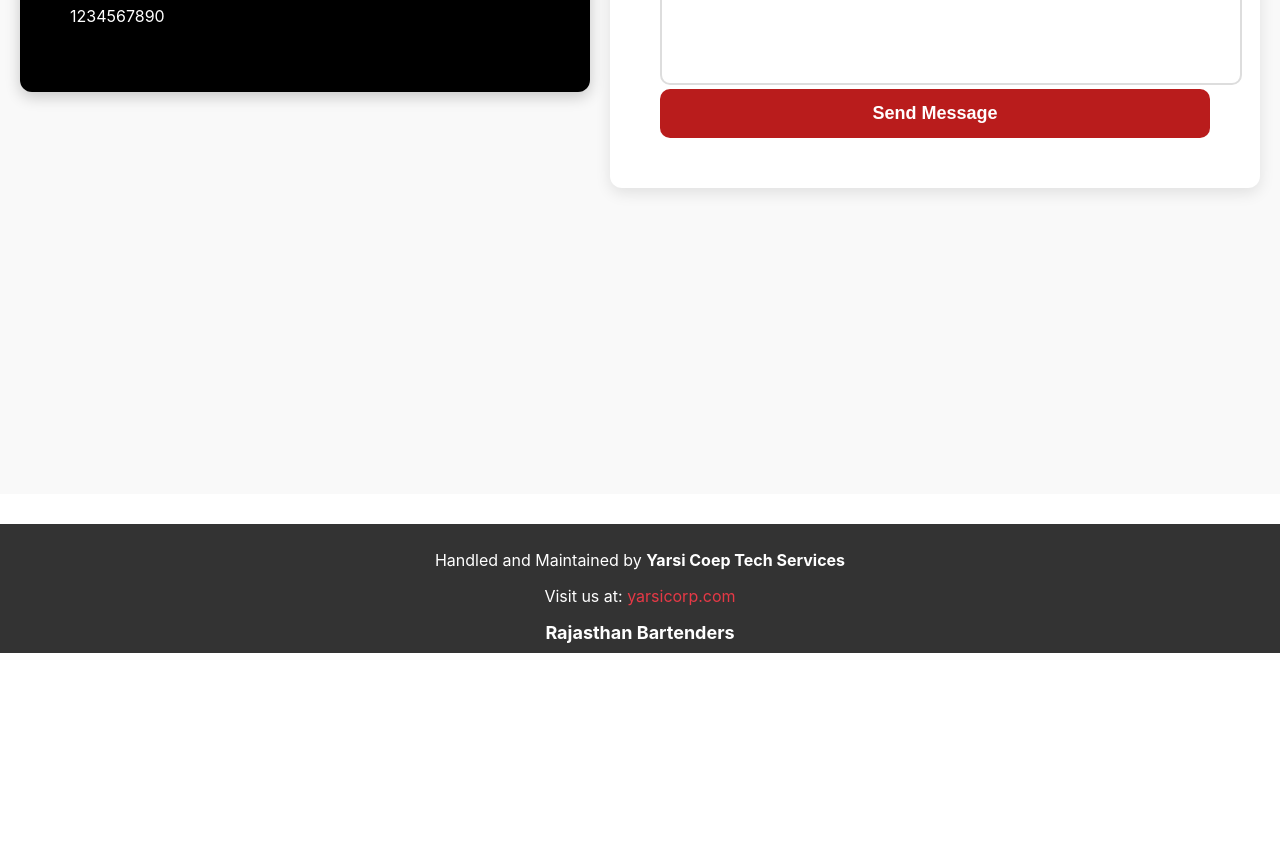
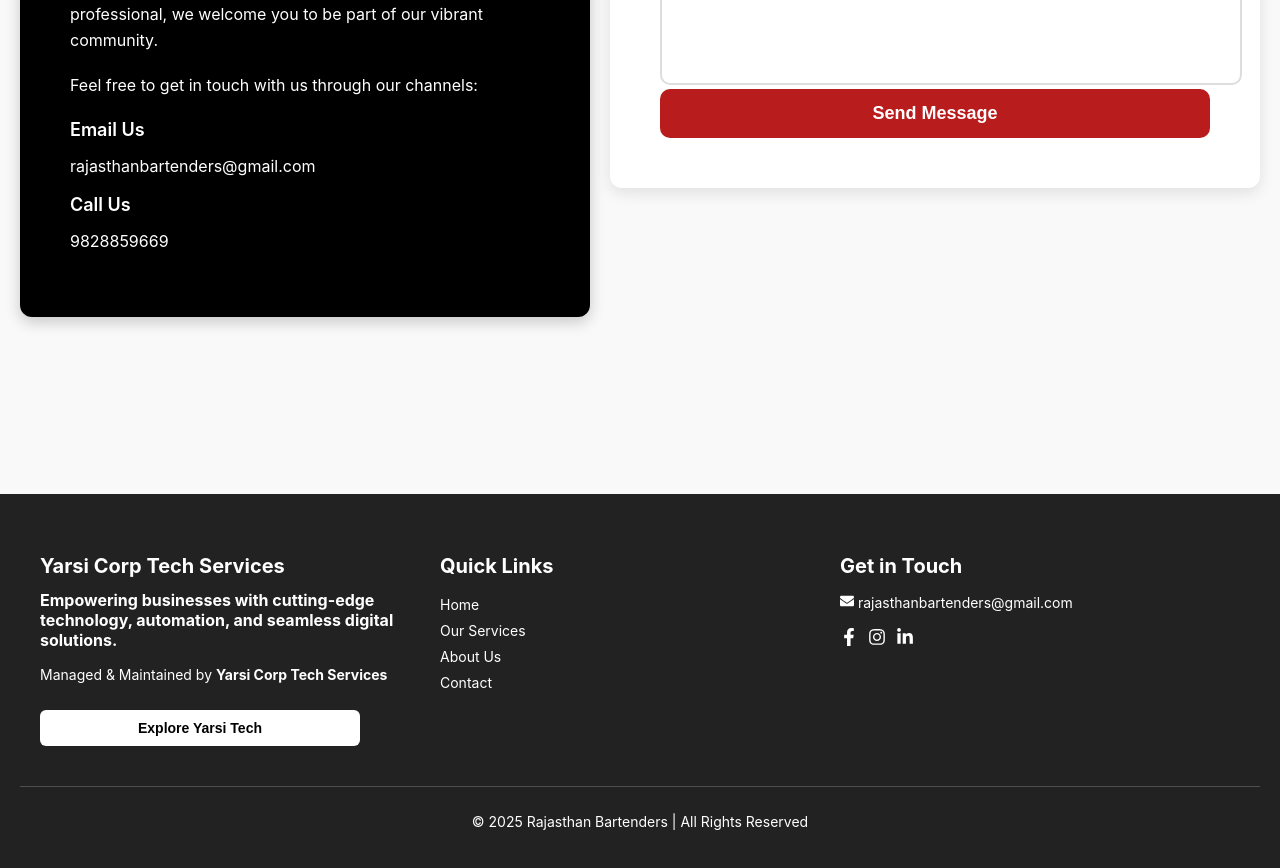
Before and after one commit to rajbar2025/rajbar_frontend, a React (Create React App) app: page /contact in a window 1280 px wide. Shown: the part 464-1332 px from the top of the page. Before the commit the page ends 1117 px from the top, so only its background shows below. Built offline with nearby package versions, Linux system fonts and the light colour scheme.

Commit message:
UPDATE:tech team added

```diff
--- a/package.json
+++ b/package.json
@@ -5,8 +5,10 @@
   "dependencies": {
     "axios": "^1.7.9",
     "cra-template": "1.2.0",
+    "framer-motion": "^12.4.1",
     "react": "^19.0.0",
     "react-dom": "^19.0.0",
+    "react-icons": "^5.4.0",
     "react-router-dom": "^7.1.5",
     "react-scripts": "5.0.1",
     "react-slick": "^0.30.3",
--- a/public/index.html
+++ b/public/index.html
@@ -2,42 +2,37 @@
 <html lang="en">
   <head>
     <meta charset="utf-8" />
-    <link rel="icon" href="%PUBLIC_URL%/favicon.ico" />
     <meta name="viewport" content="width=device-width, initial-scale=1" />
     <meta name="theme-color" content="#000000" />
-    <meta
-      name="description"
-      content="Web site created using create-react-app"
-    />
-    <link rel="apple-touch-icon" href="%PUBLIC_URL%/logo192.png" />
-    <!--
-      manifest.json provides metadata used when your web app is installed on a
-      user's mobile device or desktop. See https://developers.google.com/web/fundamentals/web-app-manifest/
-    -->
+
+    <!-- SEO & Meta Tags -->
+    <meta name="title" content="Rajasthan Bartenders – Premium Bartending Services" />
+    <meta name="description" content="Experience world-class bartending services with Rajasthan Bartenders. We specialize in luxury bar setups, custom cocktails, and professional mixology for weddings, corporate events, and private parties." />
+    <meta name="keywords" content="Rajasthan Bartenders, bartending services, cocktail catering, wedding bar service, event bartenders, professional bartenders, luxury bar setup, mixology, flair bartending, corporate event bar" />
+    <meta name="author" content="Rajasthan Bartenders" />
+
+    <!-- Open Graph (Facebook) -->
+    <meta property="og:title" content="Rajasthan Bartenders – Premium Bartending Services" />
+    <meta property="og:description" content="Book Rajasthan Bartenders for luxury event bartending, custom cocktails, and expert mixology services." />
+    <meta property="og:image" content="https://scontent.fdel3-2.fna.fbcdn.net/v/t39.30808-6/274124686_106439105303129_3778037032782586134_n.png?_nc_cat=105&ccb=1-7&_nc_sid=cc71e4&_nc_ohc=Gqz3hL56NU8Q7kNvgE6FBV4&_nc_oc=AdjXKL_ibfp5sV1nr0biJ1522fJ3PgegrFiJK2jWKzvjzJ7imqkpFC0tzz1z-HOHRHclTWtEiVTfgQJizPA9bcQK&_nc_zt=23&_nc_ht=scontent.fdel3-2.fna&_nc_gid=AbDoaSphzlg2rxwx0bwkjcH&oh=00_AYDNBrLFn98-Dqt1GwQEjEmDJIuzqa6eSonag7H-Eeq9JQ&oe=67AD301F" />
+    <meta property="og:url" content="https://www.rajasthanbartenders.com" />
+    <meta property="og:type" content="website" />
+
+    <!-- Twitter Card -->
+    <meta name="twitter:card" content="summary_large_image" />
+    <meta name="twitter:title" content="Rajasthan Bartenders – Elevating Events with Excellence" />
+    <meta name="twitter:description" content="Book Rajasthan Bartenders for luxury event bartending, custom cocktails, and expert mixology services." />
+    <meta name="twitter:image" content="https://scontent.fdel3-2.fna.fbcdn.net/v/t39.30808-6/274124686_106439105303129_3778037032782586134_n.png?_nc_cat=105&ccb=1-7&_nc_sid=cc71e4&_nc_ohc=Gqz3hL56NU8Q7kNvgE6FBV4&_nc_oc=AdjXKL_ibfp5sV1nr0biJ1522fJ3PgegrFiJK2jWKzvjzJ7imqkpFC0tzz1z-HOHRHclTWtEiVTfgQJizPA9bcQK&_nc_zt=23&_nc_ht=scontent.fdel3-2.fna&_nc_gid=AbDoaSphzlg2rxwx0bwkjcH&oh=00_AYDNBrLFn98-Dqt1GwQEjEmDJIuzqa6eSonag7H-Eeq9JQ&oe=67AD301F" />
+
+    <!-- Favicon -->
+    <link rel="icon" href="https://scontent.fdel3-2.fna.fbcdn.net/v/t39.30808-6/274124686_106439105303129_3778037032782586134_n.png?_nc_cat=105&ccb=1-7&_nc_sid=cc71e4&_nc_ohc=Gqz3hL56NU8Q7kNvgE6FBV4&_nc_oc=AdjXKL_ibfp5sV1nr0biJ1522fJ3PgegrFiJK2jWKzvjzJ7imqkpFC0tzz1z-HOHRHclTWtEiVTfgQJizPA9bcQK&_nc_zt=23&_nc_ht=scontent.fdel3-2.fna&_nc_gid=AbDoaSphzlg2rxwx0bwkjcH&oh=00_AYDNBrLFn98-Dqt1GwQEjEmDJIuzqa6eSonag7H-Eeq9JQ&oe=67AD301F" />
+    <link rel="apple-touch-icon" href="https://scontent.fdel3-2.fna.fbcdn.net/v/t39.30808-6/274124686_106439105303129_3778037032782586134_n.png?_nc_cat=105&ccb=1-7&_nc_sid=cc71e4&_nc_ohc=Gqz3hL56NU8Q7kNvgE6FBV4&_nc_oc=AdjXKL_ibfp5sV1nr0biJ1522fJ3PgegrFiJK2jWKzvjzJ7imqkpFC0tzz1z-HOHRHclTWtEiVTfgQJizPA9bcQK&_nc_zt=23&_nc_ht=scontent.fdel3-2.fna&_nc_gid=AbDoaSphzlg2rxwx0bwkjcH&oh=00_AYDNBrLFn98-Dqt1GwQEjEmDJIuzqa6eSonag7H-Eeq9JQ&oe=67AD301F" />
     <link rel="manifest" href="%PUBLIC_URL%/manifest.json" />
-    <!--
-      Notice the use of %PUBLIC_URL% in the tags above.
-      It will be replaced with the URL of the `public` folder during the build.
-      Only files inside the `public` folder can be referenced from the HTML.
 
-      Unlike "/favicon.ico" or "favicon.ico", "%PUBLIC_URL%/favicon.ico" will
-      work correctly both with client-side routing and a non-root public URL.
-      Learn how to configure a non-root public URL by running `npm run build`.
-    -->
-    <title>React App</title>
+    <title>Rajasthan Bartenders – Elevating Events with Excellence</title>
   </head>
   <body>
-    <noscript>You need to enable JavaScript to run this app.</noscript>
+    <noscript>Rajasthan Bartenders – Elevating Events with Excellence. Experience premium bartending services for your special occasions.</noscript>
     <div id="root"></div>
-    <!--
-      This HTML file is a template.
-      If you open it directly in the browser, you will see an empty page.
-
-      You can add webfonts, meta tags, or analytics to this file.
-      The build step will place the bundled scripts into the <body> tag.
-
-      To begin the development, run `npm start` or `yarn start`.
-      To create a production bundle, use `npm run build` or `yarn build`.
-    -->
   </body>
 </html>
--- a/src/App.js
+++ b/src/App.js
@@ -2,10 +2,11 @@ import { BrowserRouter as Router, Routes, Route } from "react-router-dom";
 import Navbar from "./components/Navbar.js";
 import Footer from "./components/Footer.js";
 import Home from "./pages/Home.js";
-import About from "./pages/About.js";
+import About from "./components/AboutSection.js";
 import Events from "./components/EventsSection.js";
 import Contact from "./pages/Contact.js";
 import Register from "./pages/Register.js";
+import AboutTech from "./pages/AboutTech.js"
 
 function App() {
   return (
@@ -18,6 +19,8 @@ function App() {
             <Route path="/about" element={<About />} />
             <Route path="/events" element={<Events />} />
             <Route path="/contact" element={<Contact />} />
+            <Route path="/yarsi-tech" element={<AboutTech />} />
+
             <Route path="/register" element={<Register />} />
           </Routes>
         </main>
--- a/src/components/AboutSection.js
+++ b/src/components/AboutSection.js
@@ -10,6 +10,8 @@ const AboutUs = () => {
 
       <div className="content">
         <div className="image-grid">
+        <img src={AboutUsimg} alt="Liquor" className="responsive-img" />
+        <img src={AboutUsimg} alt="Liquor" className="responsive-img" />
         <img src={AboutUsimg} alt="Liquor" className="responsive-img" />
 
           {/* <img src="/bar.jpg" alt="Bar Scene" className="img" />
--- a/src/components/Footer.js
+++ b/src/components/Footer.js
@@ -1,22 +1,52 @@
 import React from "react";
 import "../styles/footer.css";
-// import brandLogo from "../assets/brand-logo.png";
+import { FaFacebookF, FaInstagram, FaLinkedinIn, FaEnvelope } from "react-icons/fa";
 
 const Footer = () => {
+  const handletechredirect = () => {
+    window.location.href = "/yarsi-tech";
+  };
+
   return (
     <footer className="footer">
-      <div className="footer-content">
-        <p>Handled and Maintained by <strong>Yarsi Coep Tech Services</strong></p>
-        <p>
-          Visit us at:{" "}
-          <a href="https://www.yarsicorp.com" target="_blank" rel="noopener noreferrer">
-            yarsicorp.com
-          </a>
+      <div className="footer-container">
+
+        {/* Left Section: Brand Info */}
+        <div className="footer-section">
+          <h3 className="footer-title">Yarsi Corp Tech Services</h3>
+          <strong>Empowering businesses with cutting-edge technology, automation, and seamless digital solutions.</strong>
+          <p>
+          Managed & Maintained by <strong>Yarsi Corp Tech Services</strong>
         </p>
-        <div className="brand">
-          {/* <img src={brandLogo} alt="Rajasthan Bartenders" className="logo" /> */}
-          <span>Rajasthan Bartenders</span>
+          <button onClick={handletechredirect} className="tech-btn">Explore Yarsi Tech</button>
         </div>
+
+        {/* Middle Section: Quick Links */}
+        <div className="footer-section">
+          <h3 className="footer-title">Quick Links</h3>
+          <ul className="footer-links">
+            <li><a href="/">Home</a></li>
+            <li><a href="/services">Our Services</a></li>
+            <li><a href="/about">About Us</a></li>
+            <li><a href="/contact">Contact</a></li>
+          </ul>
+        </div>
+
+        {/* Right Section: Contact Info */}
+        <div className="footer-section">
+          <h3 className="footer-title">Get in Touch</h3>
+          <p><FaEnvelope /> rajasthanbartenders@gmail.com</p>
+          <div className="footer-socials">
+            <a href="https://www.facebook.com" target="_blank" rel="noopener noreferrer"><FaFacebookF /></a>
+            <a href="https://www.instagram.com" target="_blank" rel="noopener noreferrer"><FaInstagram /></a>
+            <a href="https://www.linkedin.com" target="_blank" rel="noopener noreferrer"><FaLinkedinIn /></a>
+          </div>
+        </div>
+      </div>
+
+      {/* Bottom Section */}
+      <div className="footer-bottom">
+        <p>© {new Date().getFullYear()} Rajasthan Bartenders | All Rights Reserved</p>
       </div>
     </footer>
   );
--- a/src/components/HeroSection.js
+++ b/src/components/HeroSection.js
@@ -75,7 +75,8 @@ function HeroSection() {
     <section className="hero-section">
       <h1>Raise the Bar with <br/> Rajasthan Bartender's Association</h1>
       <p>
-        Unifying the Craft of Mixology Across Rajasthan with Mixologist <span>Mr. Virendra Singh</span>
+        Unifying the Craft of Mixology Across Rajasthan
+        {/* with  Mixologist <span>Mr. Virendra Singh</span> */}
       </p>
       <button className="hero-btn" onClick={() => setShowPopup(true)}>
         Register Now
--- /dev/null
+++ b/src/pages/AboutTech.js
@@ -0,0 +1,77 @@
+import "../styles/abouttech.css";
+import { motion } from "framer-motion";
+
+const teamMembers = [
+  {
+    name: "Jigar Kalodia",
+    role: "Head of Tech",
+    image: "https://media.licdn.com/dms/image/v2/C4D03AQH42QIogbZsuA/profile-displayphoto-shrink_200_200/profile-displayphoto-shrink_200_200/0/1663787108021?e=2147483647&v=beta&t=OXVZREB5AWt7g6XUkt-pV09nVYRBpd547KU2-5LMxMc",
+    description: "Architecting scalable solutions to redefine the digital landscape.",
+    profileUrl: "https://www.linkedin.com/in/jigar-kalodia/",
+  },
+  {
+    name: "Saqulain",
+    role: "Tech Lead",
+    image: "https://drive.google.com/uc?export=view&id=1ah4qyN1cl9O_wWEDr--fpVNc3XTvsGLq",
+    description: "Bridging innovation with performance to build seamless experiences.",
+    profileUrl: "https://www.linkedin.com/in/saqulain/",
+  },
+
+];
+
+const TechTeam = () => {
+  return (
+    <div className="tech-team-container">
+      <h2 className="tech-team-title">Innovating the Digital Frontier</h2>
+      <p className="tech-team-subtitle">
+        <strong>YarsiCorp</strong> is a one-stop solution for web development, marketing,
+        software automation, and business transformation. Our team of skilled
+        professionals is dedicated to delivering cutting-edge solutions that
+        empower businesses and drive growth.
+      </p>
+
+      <div className="team-grid">
+        {teamMembers.map((member, index) => (
+          <motion.div
+            className="team-card"
+            key={index}
+            whileHover={{ scale: 1.05 }}
+            whileTap={{ scale: 0.95 }}
+          >
+            <a
+              href={member.profileUrl}
+              target="_blank"
+              rel="noopener noreferrer"
+              className="team-link"
+            >
+              <img
+                src={member.image}
+                alt={`Profile picture of ${member.name}`}
+                className="team-image"
+                onError={(e) => (e.target.src = "https://via.placeholder.com/200")} // Fallback image
+              />
+              <h3 className="team-name">{member.name}</h3>
+              <p className="team-role">{member.role}</p>
+              <p className="team-description">{member.description}</p>
+            </a>
+          </motion.div>
+        ))}
+      </div>
+      <br/>
+
+      <div className="tech-team-cta">
+        <h3>Let’s Build the Future Together</h3>
+        <p>
+          Whether you're looking for a robust web solution, business automation,
+          or marketing expertise, <strong>YarsiCorp</strong> has got you covered.
+          Let’s transform your vision into reality.
+        </p>
+        <a href="https://yarsicorp.com" className="cta-button">
+          Get in Touch
+        </a>
+      </div>
+    </div>
+  );
+};
+
+export default TechTeam;
--- a/src/pages/Contact.js
+++ b/src/pages/Contact.js
@@ -54,16 +54,19 @@ const ContactForm = () => {
       <div className="contact-info">
         <h2 className="contact-title">Contact Us</h2>
         <p className="contact-desc">
-          Founded with a vision to uplift and empower the bartending community, we regularly organize events.
+          Rajasthan Bartenders was founded by <strong>Mixologist Virender Singh</strong> with a vision to uplift and empower the bartending community. Our mission is to elevate bartending standards through education, training, and exclusive networking opportunities.
+        </p>
+        <p className="contact-desc">
+          We regularly organize workshops, competitions, and industry events to connect and inspire bartenders across the region. Whether you are an aspiring bartender or an experienced professional, we welcome you to be part of our vibrant community.
         </p>
         <p className="contact-desc">Feel free to get in touch with us through our channels:</p>
         <div className="contact-details">
           <h3>Email Us</h3>
-          <p>gsfg@gmail.com</p>
+          <p>rajasthanbartenders@gmail.com</p>
         </div>
         <div className="contact-details">
           <h3>Call Us</h3>
-          <p>1234567890</p>
+          <p>9828859669</p>
         </div>
       </div>
 
--- /dev/null
+++ b/src/styles/abouttech.css
@@ -0,0 +1,108 @@
+.tech-team-container {
+    text-align: center;
+    padding: 60px 20px;
+    background: #f8f9fa;
+  }
+
+  .tech-team-title {
+    font-size: 2rem;
+    font-weight: bold;
+    color: #333;
+    margin-bottom: 10px;
+  }
+
+  .tech-team-subtitle {
+    font-size: 1.2rem;
+    color: #555;
+    max-width: 800px;
+    margin: 0 auto 30px;
+  }
+
+  .team-grid {
+    display: grid;
+    grid-template-columns: repeat(auto-fit, minmax(250px, 1fr));
+    gap: 20px;
+    max-width: 1000px;
+    margin: auto;
+  }
+
+  .team-card {
+    background: white;
+    padding: 20px;
+    border-radius: 12px;
+    box-shadow: 0px 4px 10px rgba(0, 0, 0, 0.1);
+    transition: transform 0.3s ease, box-shadow 0.3s ease;
+  }
+
+  .team-card:hover {
+    transform: translateY(-5px);
+    box-shadow: 0px 6px 15px rgba(0, 0, 0, 0.15);
+  }
+
+  .team-link {
+    text-decoration: none;
+    color: inherit;
+    display: block;
+  }
+
+  .team-image {
+    width: 100px;
+    height: 100px;
+    border-radius: 50%;
+    object-fit: cover;
+    margin-bottom: 10px;
+  }
+
+  .team-name {
+    font-size: 1.2rem;
+    font-weight: bold;
+    margin-bottom: 5px;
+  }
+
+  .team-role {
+    font-size: 1rem;
+    color: #666;
+    margin-bottom: 10px;
+  }
+
+  .team-description {
+    font-size: 0.9rem;
+    color: #444;
+  }
+
+  .tech-team-cta {
+    margin-top: 40px;
+    background: #fff;
+    padding: 20px;
+    border-radius: 12px;
+    box-shadow: 0px 4px 10px rgba(0, 0, 0, 0.1);
+    max-width: 600px;
+    margin: auto;
+  }
+
+  .tech-team-cta h3 {
+    font-size: 1.5rem;
+    color: #222;
+    margin-bottom: 10px;
+  }
+
+  .tech-team-cta p {
+    font-size: 1rem;
+    color: #555;
+    margin-bottom: 15px;
+  }
+
+  .cta-button {
+    display: inline-block;
+    background: #007bff;
+    color: white;
+    padding: 10px 20px;
+    border-radius: 6px;
+    text-decoration: none;
+    font-size: 1rem;
+    transition: background 0.3s ease;
+  }
+
+  .cta-button:hover {
+    background: #0056b3;
+  }
--- a/src/styles/footer.css
+++ b/src/styles/footer.css
@@ -1,120 +1,95 @@
-.contact-container {
-  display: flex;
-  flex-direction: column;
-  align-items: center;
-  justify-content: center;
-  min-height: 100vh;
-  background-color: #f9f9f9;
+.footer {
+  background-color: #222;
+  color: #fff;
   padding: 40px 20px;
+  text-align: center;
 }
 
-.contact-info {
-  background-color: black;
-  color: white;
-  padding: 40px;
-  border-radius: 12px;
-  width: 100%;
-  max-width: 450px;
-  text-align: left;
-  box-shadow: 0px 5px 15px rgba(0, 0, 0, 0.2);
+.footer-container {
+  display: flex;
+  justify-content: space-between;
+  flex-wrap: wrap;
+  max-width: 1200px;
+  margin: 0 auto;
 }
 
-.contact-title {
-  font-size: 28px;
-  font-weight: bold;
-  margin-bottom: 10px;
+.footer-section {
+  flex: 1;
+  min-width: 250px;
+  margin-bottom: 20px;
+  text-align: left;
 }
 
-.contact-desc {
-  font-size: 16px;
-  margin-bottom: 10px;
+.footer-title {
+  font-size: 20px;
+  font-weight: bold;
+  margin-bottom: 12px;
+  color: white;
 }
 
-.contact-details {
+.footer p {
+  font-size: 14px;
+  line-height: 1.6;
+}
+
+.tech-btn {
+  display: inline-block;
+  margin-top: 10px;
+  background-color: white;
+  color: black;
+  padding: 10px 15px;
+  font-size: 14px;
+  font-weight: bold;
+  border: none;
+  border-radius: 6px;
+  cursor: pointer;
+  max-width: 320px;
+  transition: 0.3s;
+}
+
+.tech-btn:hover {
+  background-color: #c92b3b;
+}
+
+.footer-links {
+  list-style: none;
+  padding: 0;
+}
+
+.footer-links li {
+  margin: 6px 0;
+}
+
+.footer-links a {
+  color: #fff;
+  text-decoration: none;
+  font-size: 14px;
+  transition: 0.3s;
+}
+
+.footer-links a:hover {
+  color: #e63946;
+}
+
+.footer-socials {
+  display: flex;
+  gap: 10px;
   margin-top: 10px;
 }
 
-.contact-form {
-  background: white;
-  padding: 40px;
-  border-radius: 12px;
-  width: 100%;
-  max-width: 600px;
-  box-shadow: 0px 5px 15px rgba(0, 0, 0, 0.1);
-}
-
-.form-group {
-  display: flex;
-  justify-content: space-between;
-  gap: 20px;
-}
-
-.form-field {
-  flex: 1;
-}
-
-label {
-  font-size: 14px;
-  font-weight: 600;
-  display: block;
-  margin-bottom: 6px;
-}
-
-input, textarea {
-  width: 100%;
-  padding: 12px;
-  border: 1px solid #ddd;
-  border-radius: 8px;
-  font-size: 16px;
+.footer-socials a {
+  color: #fff;
+  font-size: 18px;
   transition: 0.3s;
 }
 
-textarea {
-  resize: none;
-  height: 120px;
+.footer-socials a:hover {
+  color: #e63946;
 }
 
-button {
-  width: 100%;
-  background-color: #b91c1c;
-  color: white;
-  padding: 14px;
-  font-size: 18px;
-  font-weight: 700;
-  border: none;
-  border-radius: 8px;
-  cursor: pointer;
-  transition: background 0.3s ease-in-out;
+.footer-bottom {
+  border-top: 1px solid rgba(255, 255, 255, 0.2);
+  margin-top: 20px;
+  padding-top: 10px;
+  font-size: 12px;
 }
-
-button:hover {
-  background-color: #991b1b;
-}
-
-/* Footer */
-.footer {
-  text-align: center;
-  margin-top: 30px;
-  padding: 10px 0;
-  width: 100%;
-  background: #333;
-  color: white;
-}
-
-.footer a {
-  color: #e63946;
-  text-decoration: none;
-}
-
-.brand {
-  display: flex;
-  align-items: center;
-  justify-content: center;
-  gap: 10px;
-  font-size: 18px;
-  font-weight: bold;
-}
-
-.logo {
-  height: 30px;
-}
```
Also changed, not shown: src/pages/WhyJoinUs.js (+74 -67 lines), 1 other file (tests, documents, lock files or other folders).
